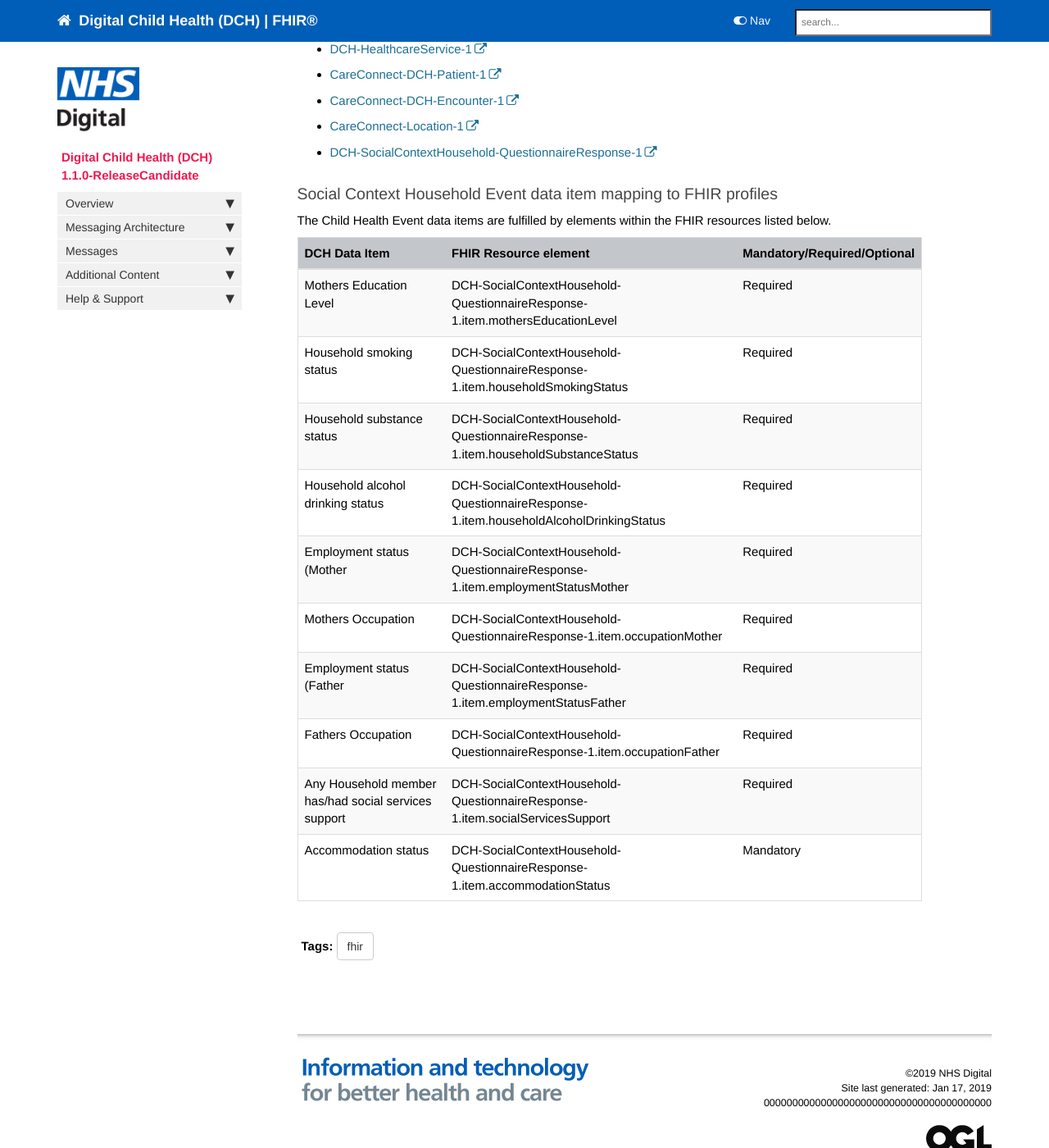
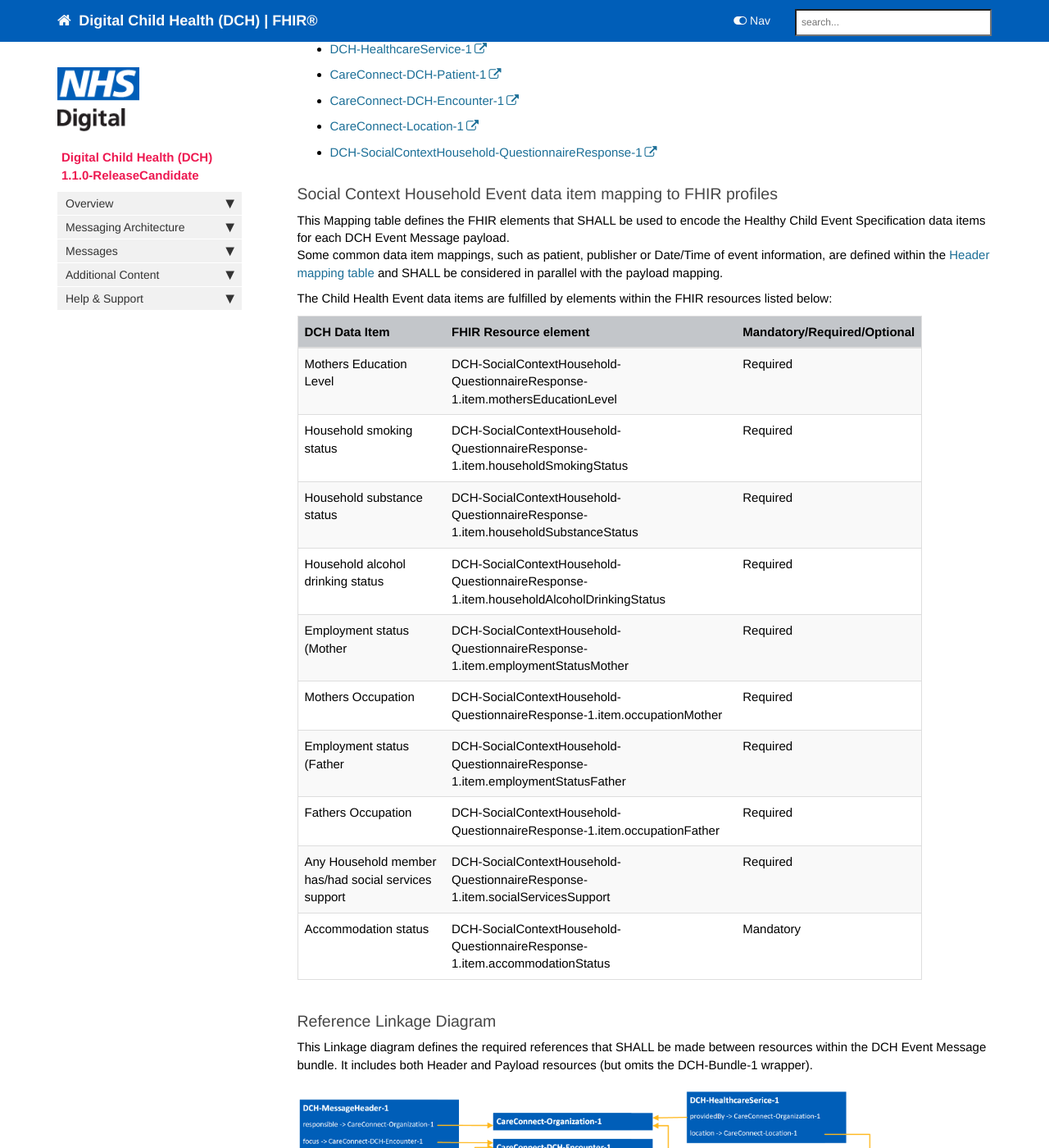
Before and after one commit to nhsconnect/Digital-Child-Health-STU3, a Jekyll site: the page built from pages/explore/explore_social_context_household.md, in a window 1280 px wide and 1400 px high, scrolled down 296 px. Shown: the whole window at 82% size. Built offline with Jekyll 4.4.1, drawn with Linux system fonts in a browser that asks for light colours; nearby versions of some CDN libraries; comment, search, counter and statistics services are not loaded.

Commit message:
Social Context Household - added Linkage Diagram

```diff
--- a/pages/explore/explore_social_context_household.md
+++ b/pages/explore/explore_social_context_household.md
@@ -20,7 +20,10 @@ The following FHIR profiles are used to form the Social Context Household Event
 
 ### Social Context Household Event data item mapping to FHIR profiles ###
 
-The Child Health Event data items are fulfilled by elements within the FHIR resources listed below.
+This Mapping table defines the FHIR elements that SHALL be used to encode the Healthy Child Event Specification data items for each DCH Event Message payload.
+Some common data item mappings, such as patient, publisher or Date/Time of event information, are defined within the [Header mapping table](../explore_event_header_design.html) and SHALL be considered in parallel with the payload mapping.
+
+The Child Health Event data items are fulfilled by elements within the FHIR resources listed below:
 
 | DCH Data Item                                        | FHIR Resource element                                                                        | Mandatory/Required/Optional |
 |------------------------------------------------------|----------------------------------------------------------------------------------------------|-----------------------------|
@@ -34,3 +37,15 @@ The Child Health Event data items are fulfilled by elements within the FHIR reso
 | Fathers Occupation                                   | DCH-SocialContextHousehold-QuestionnaireResponse-1.item.occupationFather               | Required                    |
 | Any Household member has/had social services support | DCH-SocialContextHousehold-QuestionnaireResponse-1.item.socialServicesSupport          | Required                    |
 | Accommodation status                                 | DCH-SocialContextHousehold-QuestionnaireResponse-1.item.accommodationStatus            | Mandatory                   |
+
+### Reference Linkage Diagram ###
+
+This Linkage diagram defines the required references that SHALL be made between resources within the DCH Event Message bundle. It includes both Header and Payload resources (but omits the DCH-Bundle-1 wrapper).
+
+<img src="images/explore/SocialContextHousehold.png">
+
+### Examples ###
+
+<script src="https://gist.github.com/IOPS-DEV/20d86f149c4bf1abae4ec53bbd60b883.js"></script>
+
+<script src="https://gist.github.com/IOPS-DEV/113951f86f8db0eae46433cdfe46481e.js"></script>
```
Also changed, not shown: images/explore/SocialContextHousehold.png (added).
